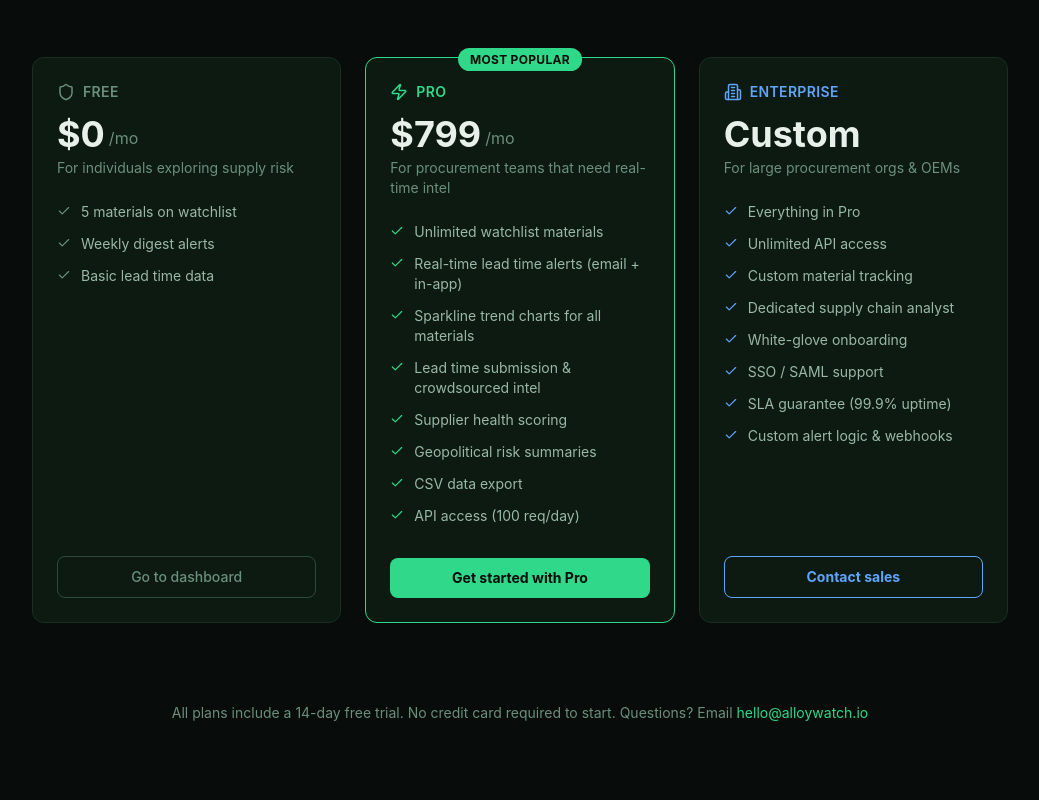
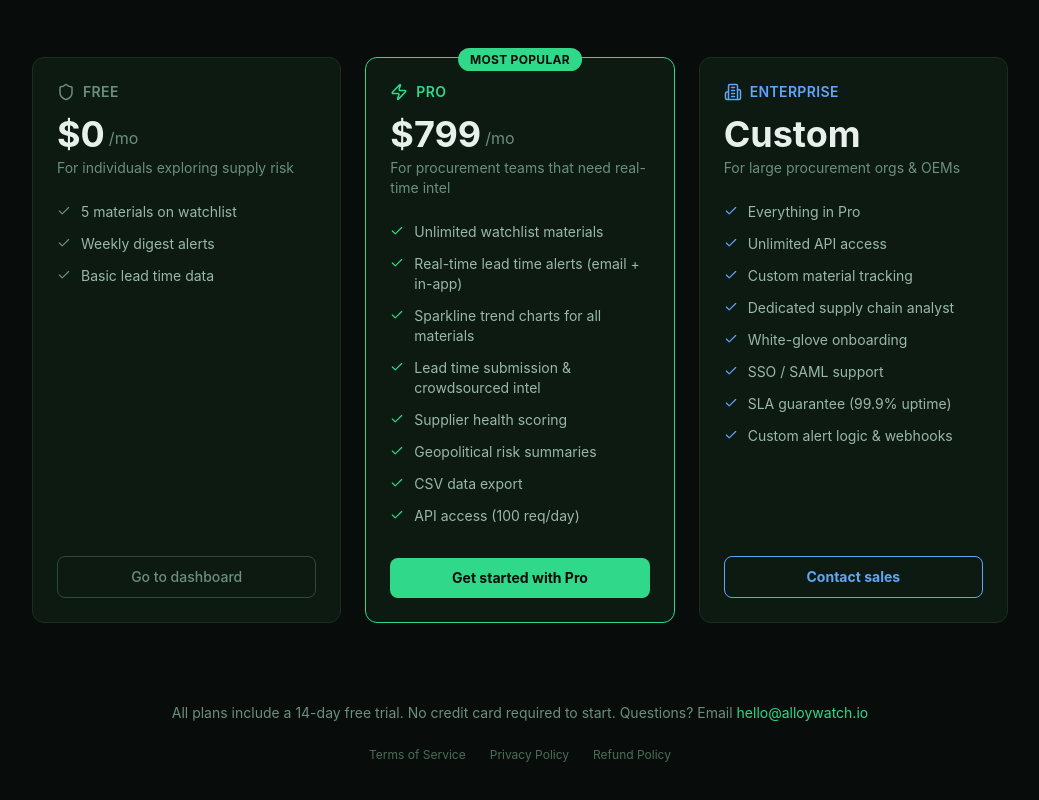
Before and after one commit to jamieinmallorca-afk/alloywatch, a Next.js app: page /pricing in a window 1280 px wide. Shown: the part 260-1060 px from the top of the page, without its empty margins (120-1159 px from the left). Built offline with nearby package versions, Linux system fonts and the light colour scheme.

Commit message:
Update page.tsx

```diff
--- a/app/pricing/page.tsx
+++ b/app/pricing/page.tsx
@@ -188,6 +188,11 @@ export default function PricingPage() {
               hello@alloywatch.io
             </a>
           </p>
+          <div className="flex items-center justify-center gap-6 mt-6 text-xs text-[#4a6e58]">
+            <Link href="/terms" className="hover:text-[#6b8f7d] transition-colors">Terms of Service</Link>
+            <Link href="/privacy" className="hover:text-[#6b8f7d] transition-colors">Privacy Policy</Link>
+            <Link href="/refund" className="hover:text-[#6b8f7d] transition-colors">Refund Policy</Link>
+          </div>
         </div>
       </div>
     </div>
```
